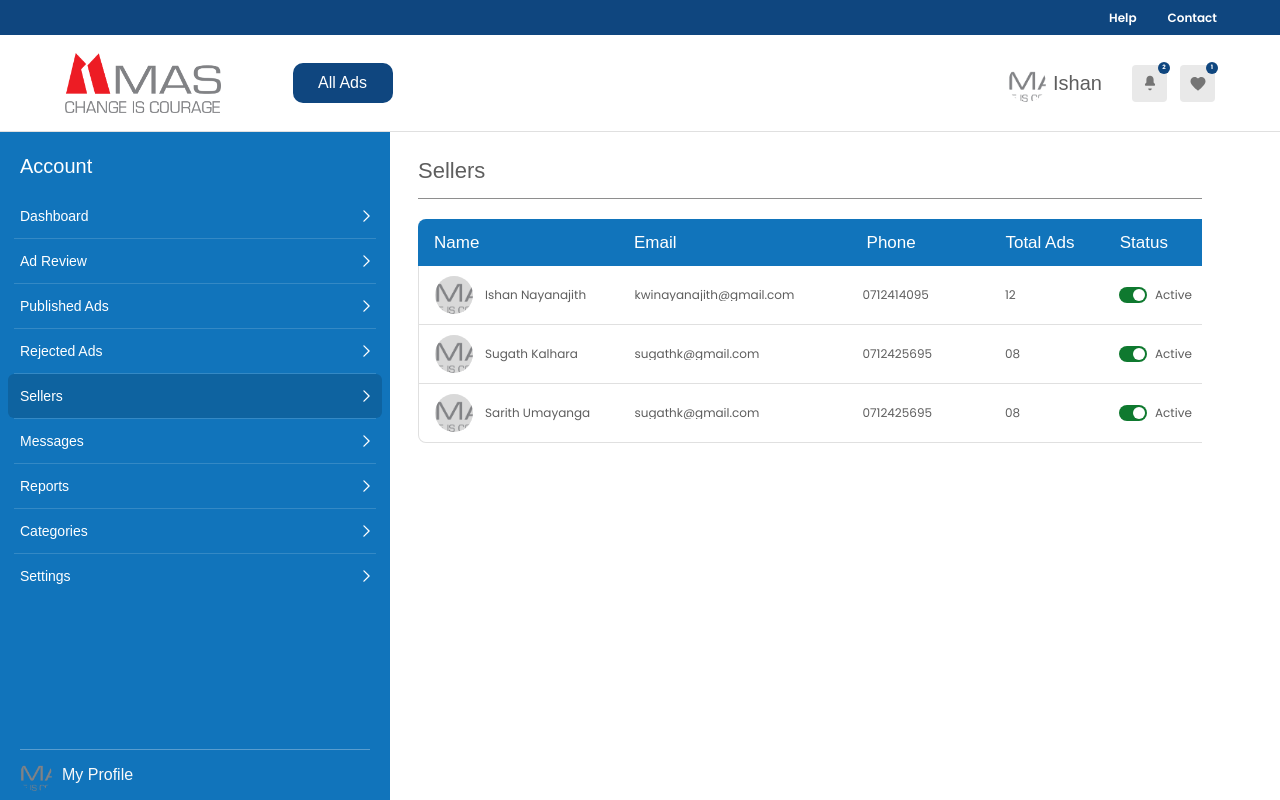
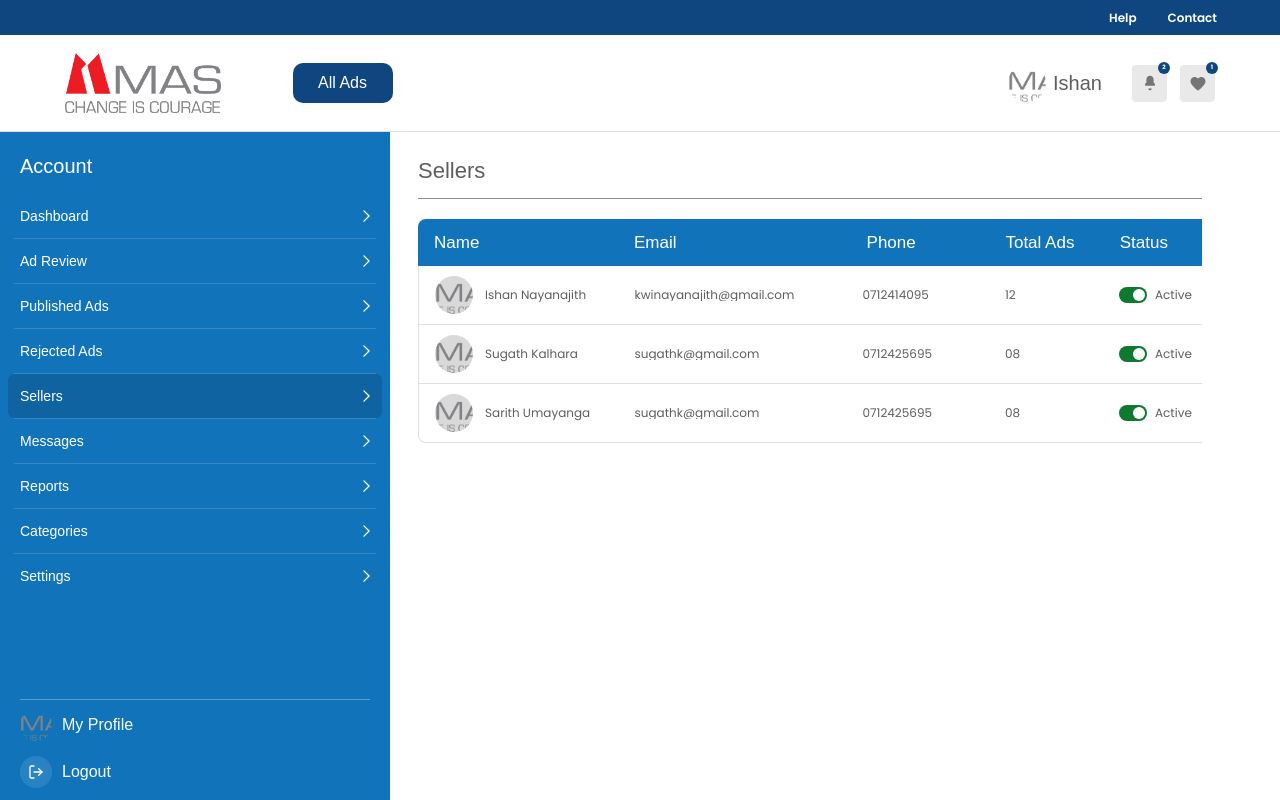
Before and after one commit to Wemixt/mas-classified-admin, a Next.js app: page /sellers in a window 1280 px wide. Built offline with nearby package versions, Linux system fonts and the light colour scheme.

Commit message:
add logout button to the sidebar

```diff
--- a/src/components/layout/Sidebar.tsx
+++ b/src/components/layout/Sidebar.tsx
@@ -2,14 +2,15 @@
 
 import Image from "next/image";
 import Link from "next/link";
-import { usePathname } from "next/navigation";
+import { usePathname, useRouter } from "next/navigation";
 import { useAuth } from "@/hooks";
 import { getMenuForRole } from "@/config/menuConfig";
 import { useSidebar } from "@/context/SidebarContext";
 
 export default function Sidebar() {
-  const { user, role } = useAuth();
+  const { user, role, logout } = useAuth();
   const pathname = usePathname();
+  const router = useRouter();
   const menuItems = getMenuForRole(role);
   const { isOpen, close } = useSidebar();
 
@@ -90,6 +91,31 @@ export default function Sidebar() {
             My Profile
           </span>
         </Link>
+
+        {/* Logout */}
+        <button
+          onClick={() => {
+            logout();
+            document.cookie = "auth_token=; path=/; expires=Thu, 01 Jan 1970 00:00:00 GMT";
+            router.push("/login");
+            close();
+          }}
+          className="flex items-center gap-[10px] h-[50px] px-[20px] hover:bg-[#0E63A0]/50 transition-colors w-full text-left pb-[6px]"
+        >
+          <div className="w-[32px] h-[32px] rounded-full overflow-hidden shrink-0 flex items-center justify-center bg-white/10">
+            <svg width="16" height="16" viewBox="0 0 24 24" fill="none" xmlns="http://www.w3.org/2000/svg">
+              <path d="M9 21H5C4.46957 21 3.96086 20.7893 3.58579 20.4142C3.21071 20.0391 3 19.5304 3 19V5C3 4.46957 3.21071 3.96086 3.58579 3.58579C3.96086 3.21071 4.46957 3 5 3H9" stroke="white" strokeWidth="2" strokeLinecap="round" strokeLinejoin="round"/>
+              <path d="M16 17L21 12L16 7" stroke="white" strokeWidth="2" strokeLinecap="round" strokeLinejoin="round"/>
+              <path d="M21 12H9" stroke="white" strokeWidth="2" strokeLinecap="round" strokeLinejoin="round"/>
+            </svg>
+          </div>
+          <span
+            className="text-[#FAFAFA] text-[16px] font-normal leading-[100%] tracking-normal"
+            style={{ fontFamily: "Eurostile, sans-serif" }}
+          >
+            Logout
+          </span>
+        </button>
       </nav>
     </aside>
   );
```
